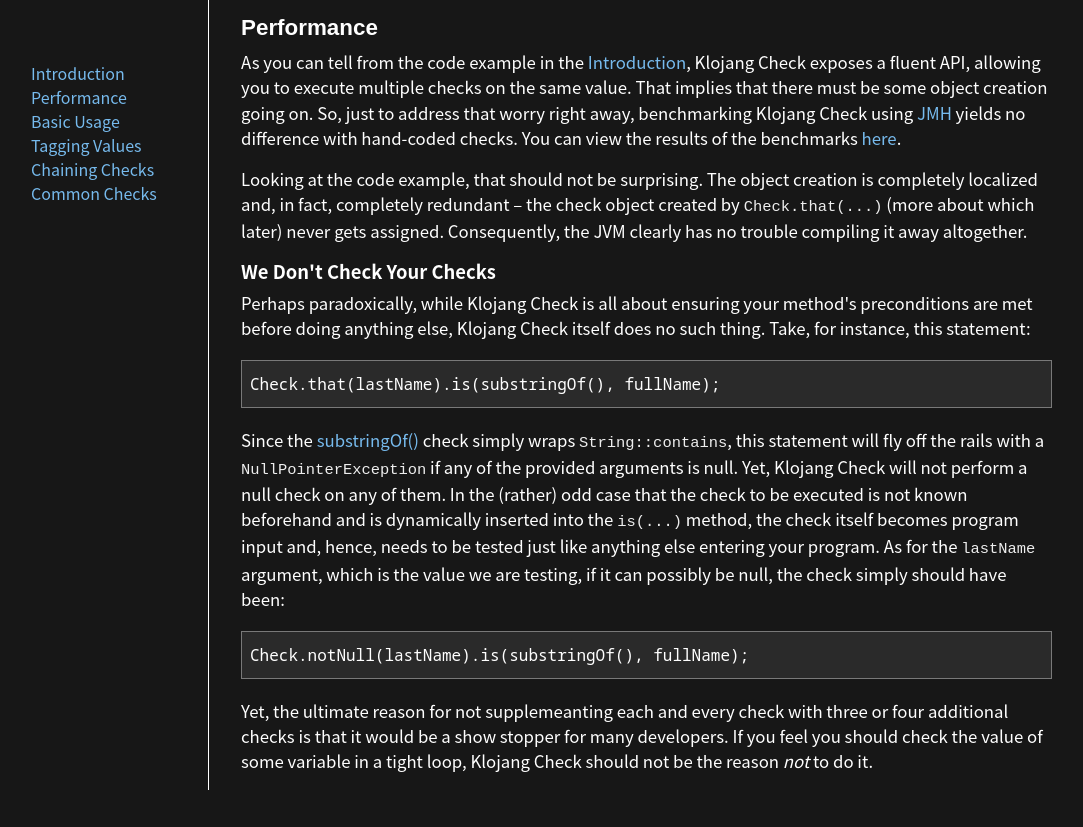
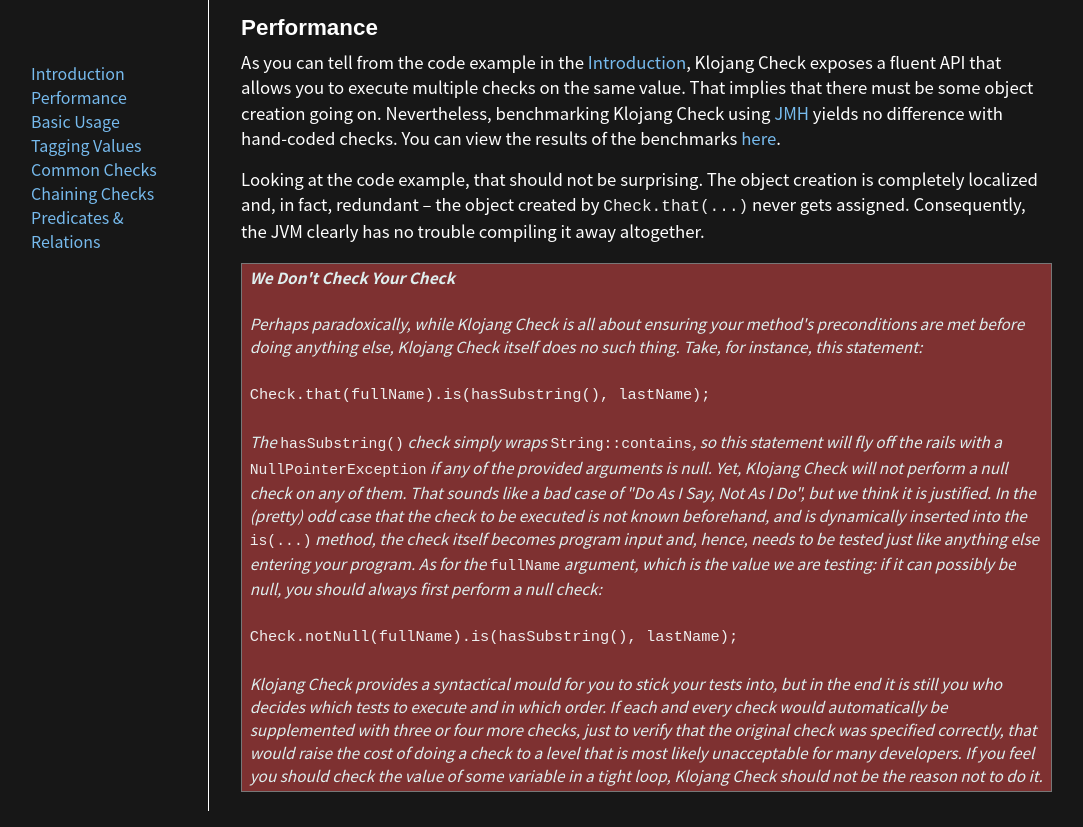
Before and after one commit to klojang4j/klojang-check, a plain HTML site: page docs/performance.html in a window 1280 px wide. Shown: the part 35-862 px from the top of the page, without its empty margins (51-1134 px from the left). Before the commit the page ends 841 px from the top, so only its background shows below. Drawn offline with Linux system fonts and the light colour scheme.

Commit message:
documentation

```diff
--- a/docs/klojang-docs.css
+++ b/docs/klojang-docs.css
@@ -74,9 +74,10 @@ a:hover {
 .java {
     /* ... */
 }
-.inline-code {
+span.inline-code {
     font-family: "Courier New", "Noto Sans Mono", monospace;
-    font-size: 92%;
+    font-size: 96%;
+    font-style: normal;
     color: #eee;
 }
 p.code i {
--- a/docs/performance.html
+++ b/docs/performance.html
@@ -16,8 +16,9 @@
                 <div class="menu-item"><a href="performance.html">Performance</a></div>
                 <div class="menu-item"><a href="basic-usage.html">Basic Usage</a></div>
                 <div class="menu-item"><a href="tagging-values.html">Tagging Values</a></div>
+                <div class="menu-item"><a href="common-checks.html">Common Checks</a></div>
                 <div class="menu-item"><a href="chaining-checks.html">Chaining Checks</a></div>
-                <div class="menu-item"><a href="common-checks.html">Common Checks</a></div>
+                <div class="menu-item"><a href="predicates-and-relations.html">Predicates &amp; Relations</a></div>
             </div>
         </div>
         <div class="col-md-9 main-column">
@@ -25,47 +26,46 @@
             <h2>Performance</h2>
             <p>
                 As you can tell from the code example in the <a href="index.html">Introduction</a>,
-                Klojang Check exposes a fluent API, allowing you to execute multiple checks on the
-                same value. That implies that there must be some object creation going on. So, just
-                to address that worry right away, benchmarking Klojang Check using
-                <a href="https://github.com/openjdk/jmh">JMH</a> yields no difference with hand-coded
-                checks. You can view the results of the benchmarks <a href="https://github.com/openjdk/jmh">here</a>.
+                Klojang Check exposes a fluent API that allows you to execute multiple checks on the
+                same value. That implies that there must be some object creation going on. Nevertheless,
+                benchmarking Klojang Check using <a href="https://github.com/openjdk/jmh">JMH</a>
+                yields no difference with hand-coded checks. You can view the results of the benchmarks
+                <a href="https://github.com/openjdk/jmh">here</a>.
             </p>
-            <p>Looking at the code example, that should not be surprising. The object creation is
-                completely localized and, in fact, completely redundant &#8211; the check object
-                created by <span class="inline-code">Check.that(...)</span> (more about which later)
-                never gets assigned. Consequently, the JVM clearly has no trouble compiling it away
-                altogether.
+            <p>
+                Looking at the code example, that should not be surprising. The object creation is
+                completely localized and, in fact, redundant &#8211; the object created by
+                <span class="inline-code">Check.that(...)</span> never gets assigned. Consequently,
+                the JVM clearly has no trouble compiling it away altogether.
             </p>
-            <h3>We Don't Check Your Checks</h3>
-            <p>
+            <p class="info-box">
+                <b>We Don't Check Your Check</b><br><br>
                 Perhaps paradoxically, while Klojang Check is all about ensuring your method's preconditions
                 are met before doing anything else, Klojang Check itself does no such thing. Take, for
-                instance, this statement:
-            </p>
-            <p class="java code">
-Check.that(lastName).is(substringOf(), fullName);
-            </p>
-            <p>
-                Since the <a href="https://klojang4j.github.io/klojang-check/api/org.klojang.check/org/klojang/check/CommonChecks.html#substringOf()">substringOf()</a> check
-                simply wraps <span class="inline-code">String::contains</span>, this statement will fly
+                instance, this statement:<br><br>
+
+                <span class="inline-code" style="font-size: 100%;">Check.that(fullName).is(hasSubstring(), lastName);</span><br><br>
+
+                The <span class="inline-code">hasSubstring()</span> check simply wraps
+                <span class="inline-code">String::contains</span>, so this statement will fly
                 off the rails with a <span class="inline-code">NullPointerException</span> if any of the
                 provided arguments is null. Yet, Klojang Check will not perform a null check on any
-                of them. In the (rather) odd case that the check to be executed is not known beforehand
+                of them. That sounds like a bad case of "Do As I Say, Not As I Do", but we think
+                it is justified. In the (pretty) odd case that the check to be executed is not known beforehand,
                 and is dynamically inserted into the <span class="inline-code">is(...)</span> method, the
                 check itself becomes program input and, hence, needs to be tested just like anything else
-                entering your program. As for the <span class="inline-code">lastName</span> argument,
-                which is the value we are testing, if it can possibly be null, the check simply should
-                have been:
-            </p>
-            <p class="java code">
-Check.notNull(lastName).is(substringOf(), fullName);
-            </p>
-            <p>
-                Yet, the ultimate reason for not supplemeanting each and every check with three or four
-                additional checks is that it would be a show stopper for many developers. If you feel you
-                should check the value of some variable in a tight loop, Klojang Check should not be the
-                reason <i>not</i> to do it.
+                entering your program. As for the <span class="inline-code">fullName</span> argument,
+                which is the value we are testing: if it can possibly be null, you should always first
+                perform a null check:<br><br>
+                <span class="inline-code" style="font-size: 100%;">Check.notNull(fullName).is(hasSubstring(), lastName);</span><br><br>
+
+                Klojang Check provides a syntactical mould for you to stick your tests into, but in the
+                end it is still you who decides which tests to execute and in which order. If each and
+                every check would automatically be supplemented with three or four more checks, just to
+                verify that the original check was specified correctly, that would raise the cost of
+                doing a check to a level that is most likely unacceptable for many developers.
+                If you feel you should check the value of some variable in a tight loop, Klojang Check should
+                not be the reason <i>not</i> to do it.
             </p>
         </div>
     </div>
```
Also changed, not shown: docs/basic-usage.html (+2 -1 lines), docs/chaining-checks.html (+2 -1 lines), docs/common-checks.html (+4 -3 lines), docs/index.html (+2 -1 lines), docs/predicates-and-relations.html (added, +69 -0 lines), docs/tagging-values.html (+2 -1 lines).
